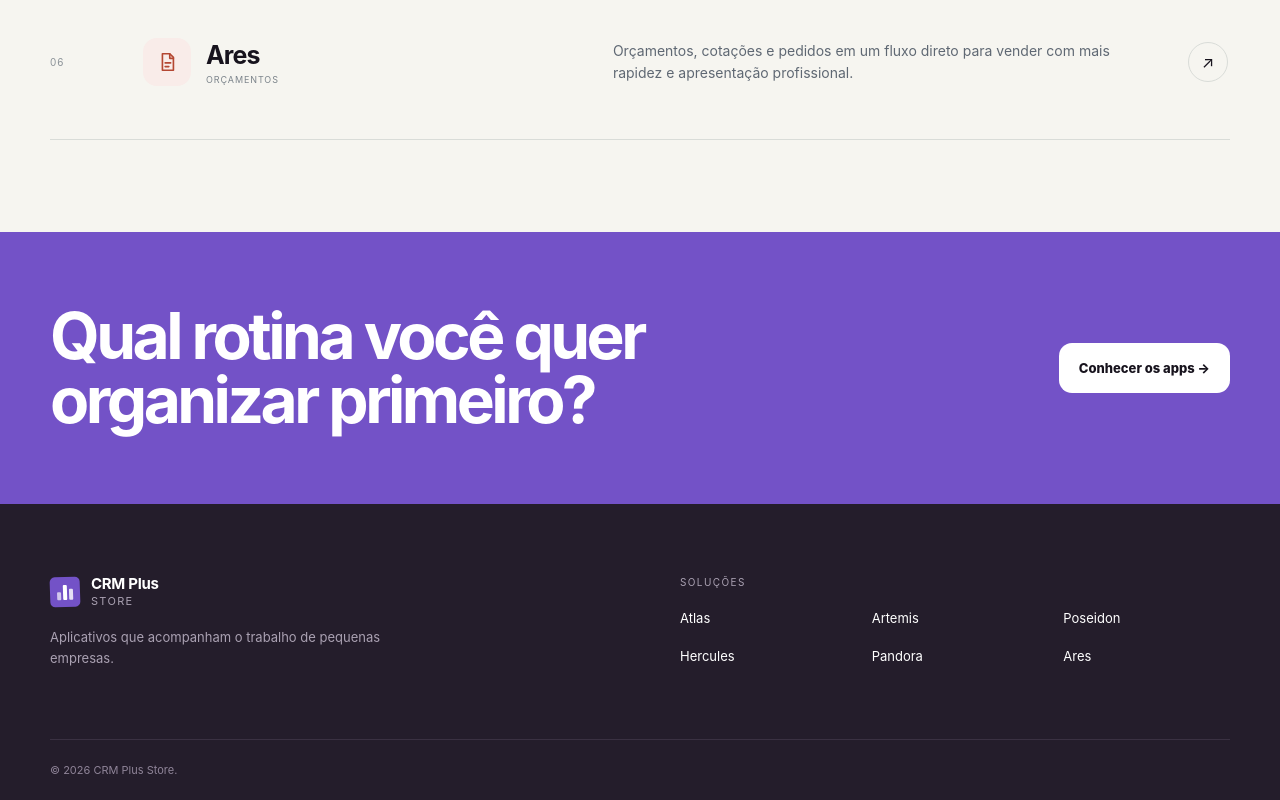
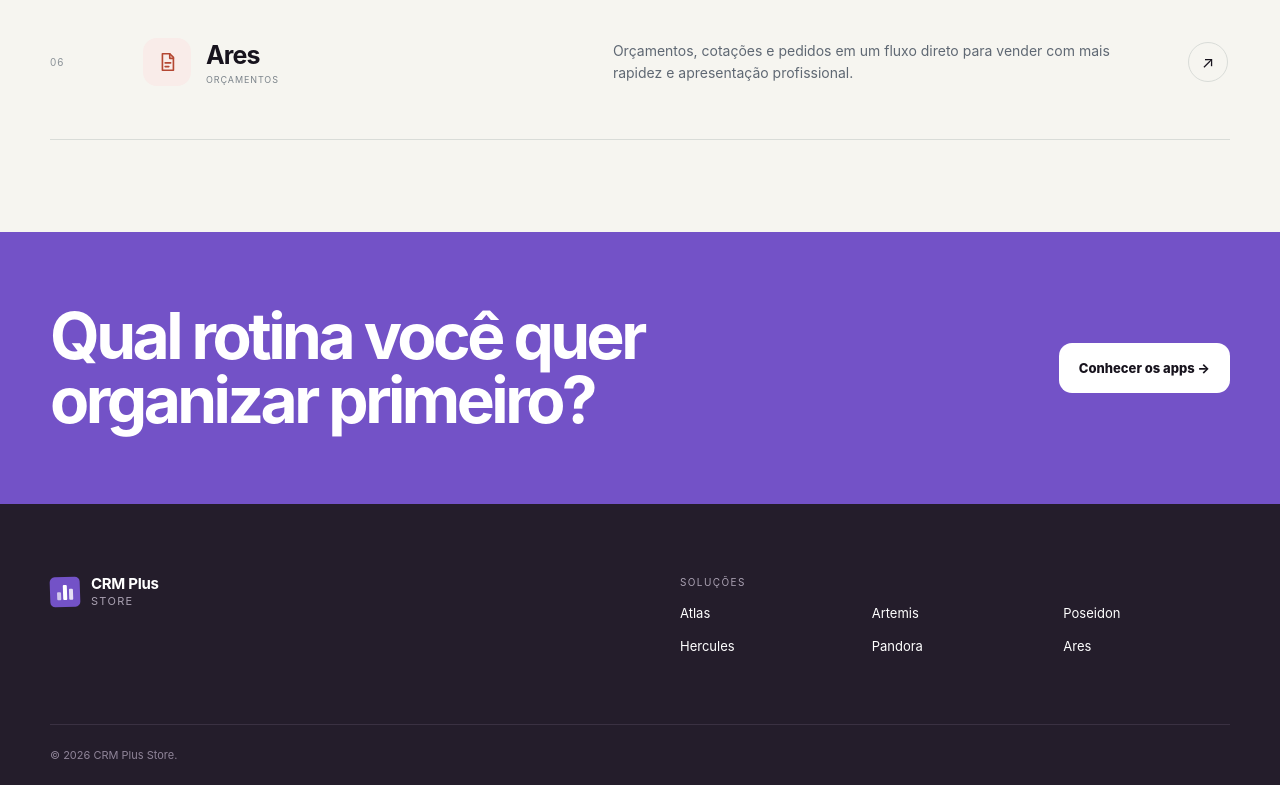
Before and after one commit to aruanmf446-hub/crmplus, a Next.js app: page / in a window 1280 px wide. Shown: the part 2414-3214 px from the top of the page. Built offline with nearby package versions, Linux system fonts and the light colour scheme.

Commit message:
fix: simplifica a pagina inicial

```diff
--- a/components/Footer.tsx
+++ b/components/Footer.tsx
@@ -7,7 +7,6 @@ export function Footer() {
       <div className="shell footer-grid">
         <div>
           <Brand />
-          <p>Aplicativos que acompanham o trabalho de pequenas empresas.</p>
         </div>
         <div className="footer-products">
           <span>Soluções</span>
```
